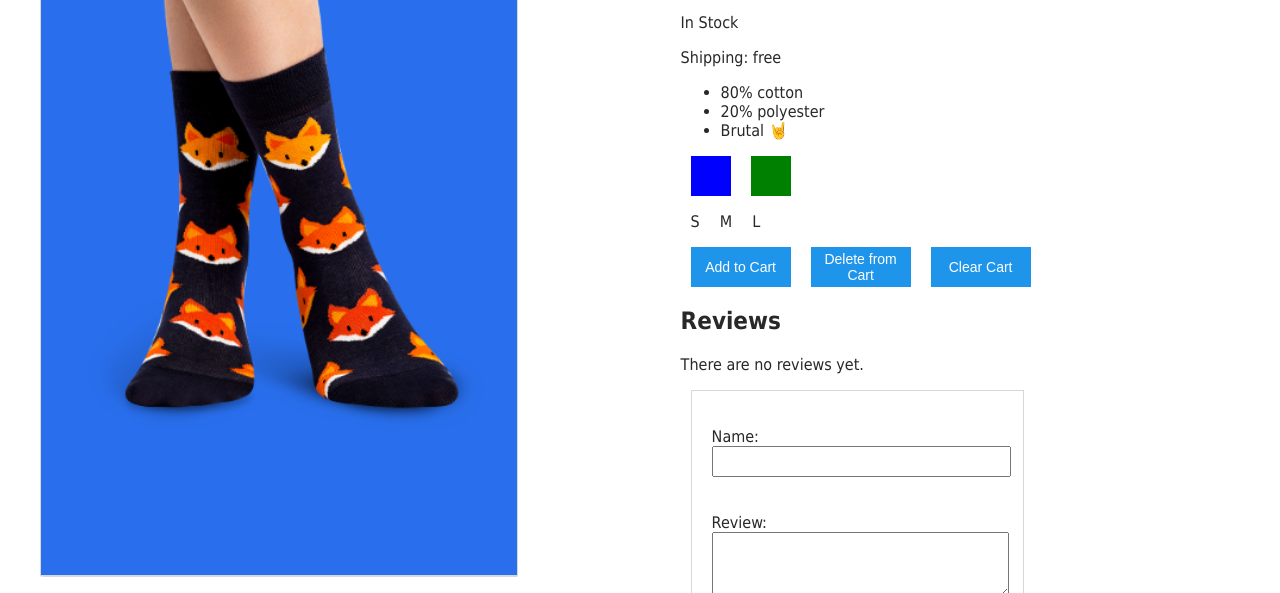
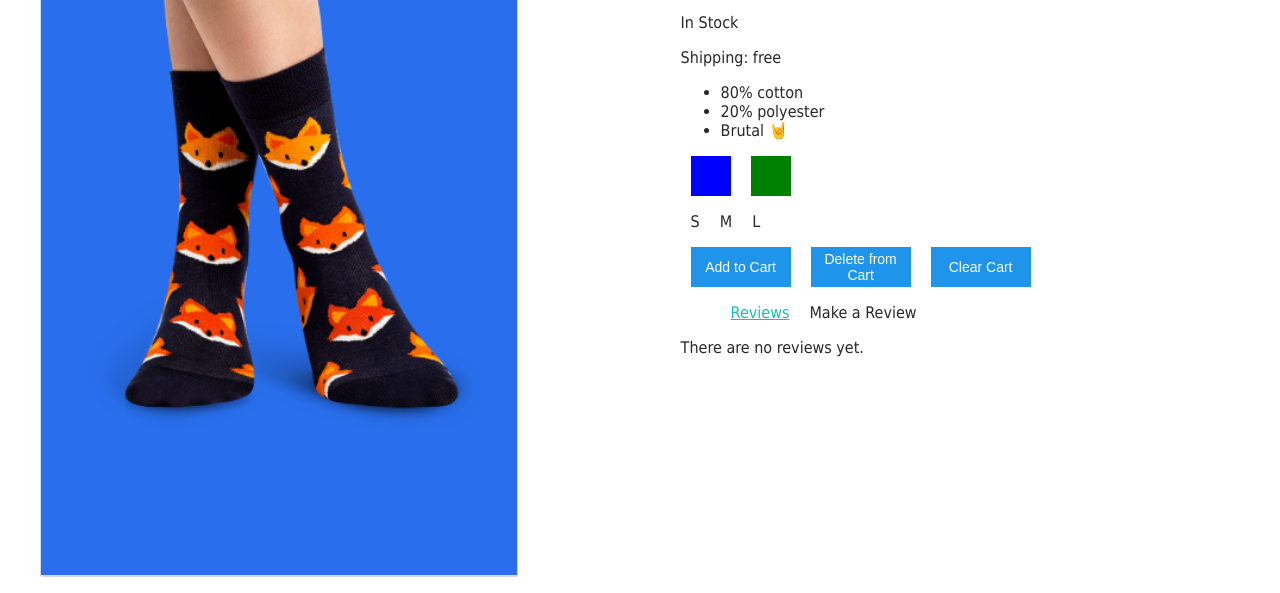
Before and after one commit to Shcodervik/vue, a plain HTML site: page index.html in a window 1280 px wide. Shown: the part 207-800 px from the top of the page. Drawn offline with nearby package versions, Linux system fonts and the light colour scheme.

Commit message:
L-5 Tabs

```diff
--- a/main.js
+++ b/main.js
@@ -1,3 +1,5 @@
+var eventBus = new Vue()
+
 Vue.component('product-details', {
 	props: {
 		details: {
@@ -63,7 +65,7 @@ Vue.component('product-review', {
 				  rating: this.rating,
 				  recommend: this.recommend
 				}
-				this.$emit('review-submitted', productReview)
+				eventBus.$emit('review-submitted', productReview)
 				this.name = null
 				this.review = null
 				this.rating = null
@@ -111,7 +113,7 @@ Vue.component('product', {
 
 					<div class="flexbox">
 						<button v-on:click="addToCart"
-							:disabled="inventory == 0"
+							:disabled="!inStock"
 							:class="{ disabledButton: !inStock }">Add to Cart</button>
 						<button @click="deleteFromCart"
 							:disabled="cart <= 0"
@@ -120,19 +122,8 @@ Vue.component('product', {
 							:disabled="cart <= 0"
 							:class="{ disabledButton: cart <= 0 }">Clear Cart</button>
 					</div>
-					<div>
-						<h2>Reviews</h2>
-						<p v-if="!reviews.length">There are no reviews yet.</p>
-						<ul>
-						  <li v-for="review in reviews">
-						  <p>{{ review.name }}</p>
-						  <p>Rating: {{ review.rating }}</p>
-						  <p>{{ review.review }}</p>
-						  <p v-if="review.recommend === 'yes'">Recommended</p>
-						  </li>
-						</ul>
-						<product-review @review-submitted="addReview"></product-review>
-				   </div>
+					<product-tabs :reviews="reviews"></product-tabs>
+
 				</div>
 
 			</div>`,
@@ -190,9 +181,6 @@ Vue.component('product', {
 			this.selectedVariant = index;
 			console.log(index)
 		},
-		addReview: function(productReview) {
-			this.reviews.push(productReview)
-		}
 	},
 	computed: {
 		title() {
@@ -210,8 +198,56 @@ Vue.component('product', {
 			}
 			return 2.99
 		}
+	},
+	mounted() {
+		eventBus.$on('review-submitted', productReview => {
+			this.reviews.push(productReview)
+		})
 	}
 
+})
+
+Vue.component('product-tabs', {
+	props: {
+		reviews: {
+			type: Array,
+			required: true
+		}
+	},
+	template: `
+		<div>
+			<ul>
+			  <span class="tabs"
+					:class="{ activeTab: selectedTab === tab }"
+					v-for="(tab, index) in tabs"
+					@click="selectedTab = tab"
+					:key="tab"
+			  >{{ tab }}</span>
+			</ul>
+
+			<div v-show="selectedTab === 'Reviews'">
+				<p v-if="!reviews.length">There are no reviews yet.</p>
+				<ul v-else>
+					<li v-for="(review, index) in reviews" :key="index">
+						<p>{{ review.name }}</p>
+						<p>Rating:{{ review.rating }}</p>
+						<p>{{ review.review }}</p>
+						<p v-if="review.recommend === 'yes'">Recommended</p>
+					</li>
+				</ul>
+			</div>
+
+			<div v-show="selectedTab === 'Make a Review'">
+			  <product-review></product-review>
+			</div>
+
+     	 </div>`,
+	data() {
+		return {
+			tabs: ['Reviews', 'Make a Review'],
+			selectedTab: 'Reviews'
+		}
+	}
 })
 
 var app = new Vue({
--- a/style.css
+++ b/style.css
@@ -95,3 +95,12 @@ textarea {
 .outOfStock {
   text-decoration: line-through;
 }
+
+.activeTab {
+  color: #16C0B0;
+  text-decoration: underline;
+}
+
+.tabs {
+  margin: 10px;
+}
```
